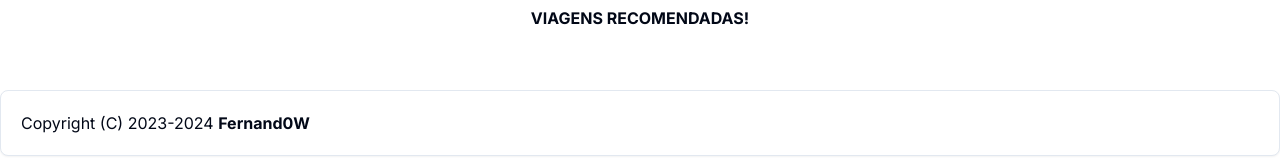
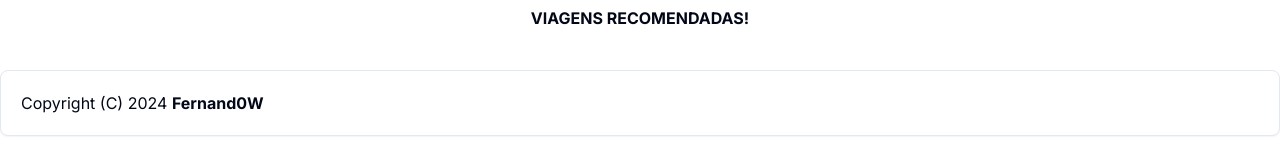
Before and after one commit to Fernand0cruz/easy_trips, a Next.js app: page / in a window 1280 px wide. Shown: the part 636-797 px from the top of the page. Built offline with nearby package versions, Linux system fonts and the light colour scheme; no server answers; the database is empty.

Commit message:
Refactor:  Update footer component to improve layout and add max width container

```diff
--- a/src/components/ui/footer.tsx
+++ b/src/components/ui/footer.tsx
@@ -3,8 +3,10 @@ import Link from "next/link";
 
 const Footer = () => {
     return (
-        <Card className="mt-10 p-5">
-            <h1>Copyright (C) 2023-2024 <Link href={"https://github.com/Fernand0cruz"} className="font-bold">Fernand0W</Link></h1>
+        <Card className="mt-5 p-5">
+            <div className="max-w-7xl m-auto">
+                <h1>Copyright (C) 2024 <Link href={"https://github.com/Fernand0cruz"} className="font-bold">Fernand0W</Link></h1>
+            </div>
         </Card>
     );
 }
```
